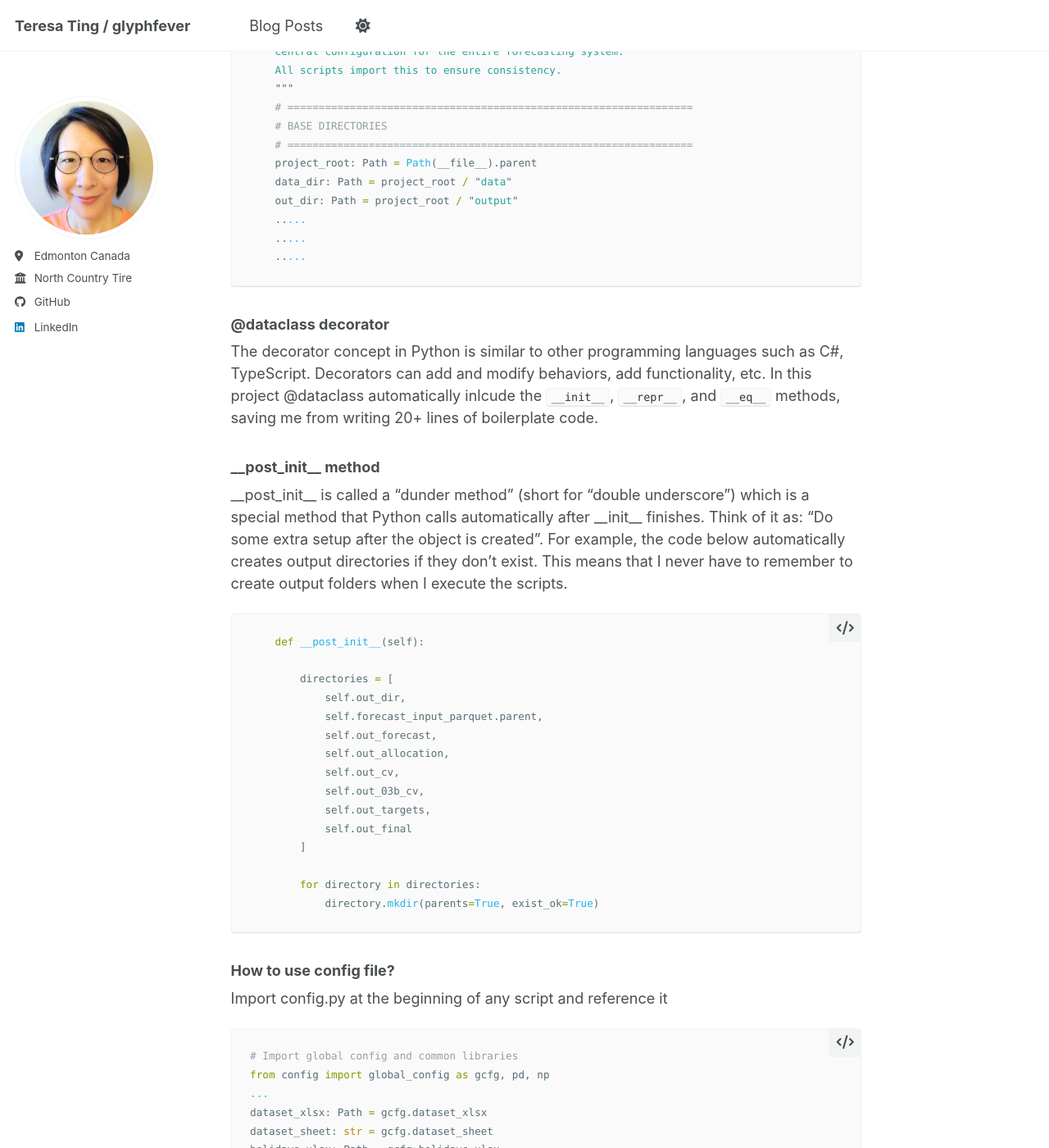
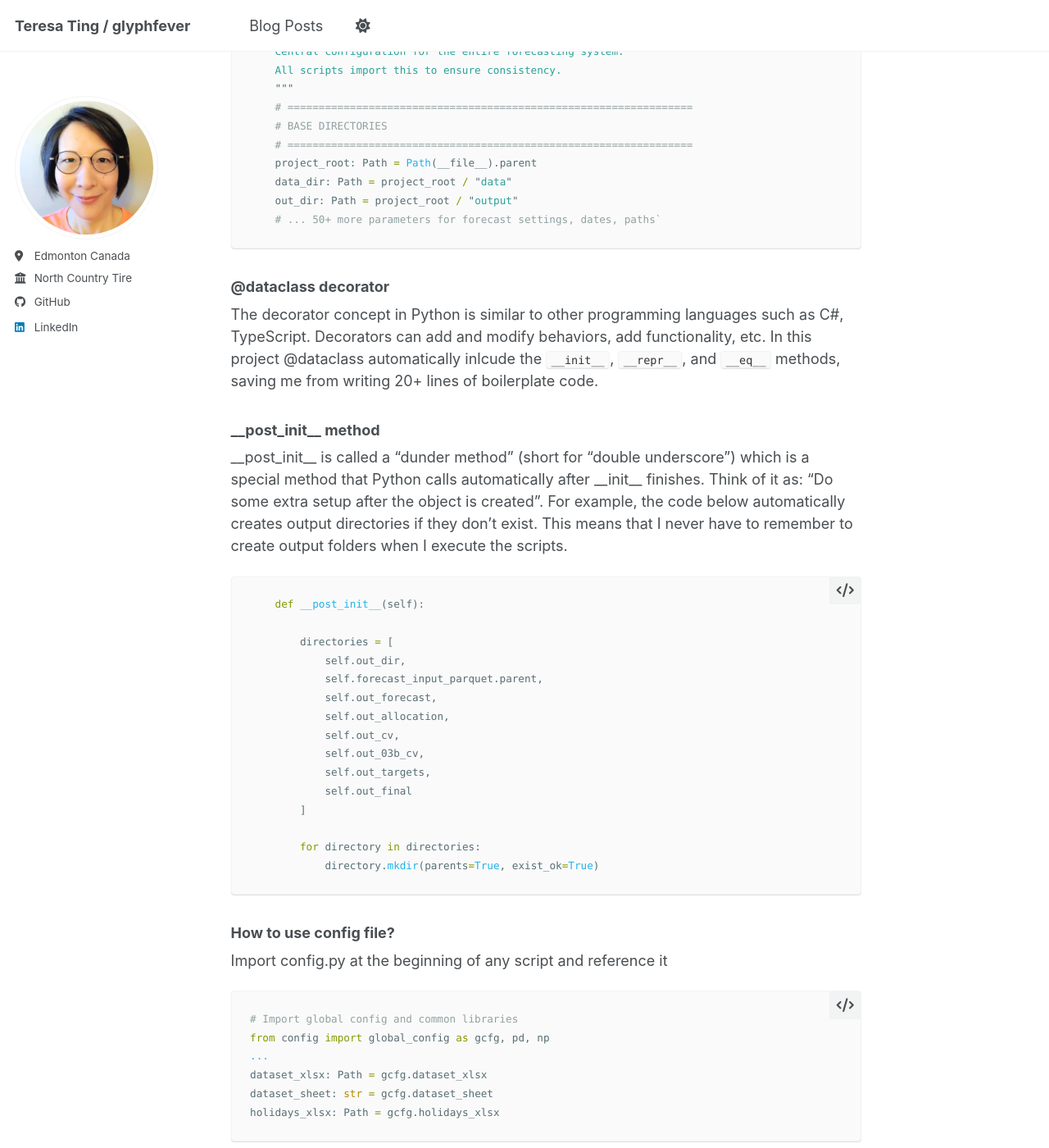
Before and after one commit to glyphfever/glyphfever.github.io, a Jekyll site: the page built from _posts/2025-12-20-blog-post-1.md, in a window 1280 px wide and 1400 px high, scrolled down 827 px. Shown: the whole window at 82% size. Built offline with Jekyll 4.4.1, drawn with Linux system fonts in a browser that asks for light colours; a script bundle is joined from its source files by our own code; library files that are not in the unit come from our copies; some of the changed text lies outside the part shown.

Commit message:
Clean up placeholder comments in blog post
Removed placeholder comments for forecast settings and parameters in the blog post.

````diff
--- a/_posts/2025-12-20-blog-post-1.md
+++ b/_posts/2025-12-20-blog-post-1.md
@@ -36,9 +36,7 @@ class GlobalConfig:
     project_root: Path = Path(__file__).parent
     data_dir: Path = project_root / "data"
     out_dir: Path = project_root / "output"
-    .....
-    .....
-    .....
+    # ... 50+ more parameters for forecast settings, dates, paths`
 ```
 
 ### @dataclass decorator
````
Also changed, not shown: other parts of _posts/2025-12-20-blog-post-1.md (+0 -1 lines).
